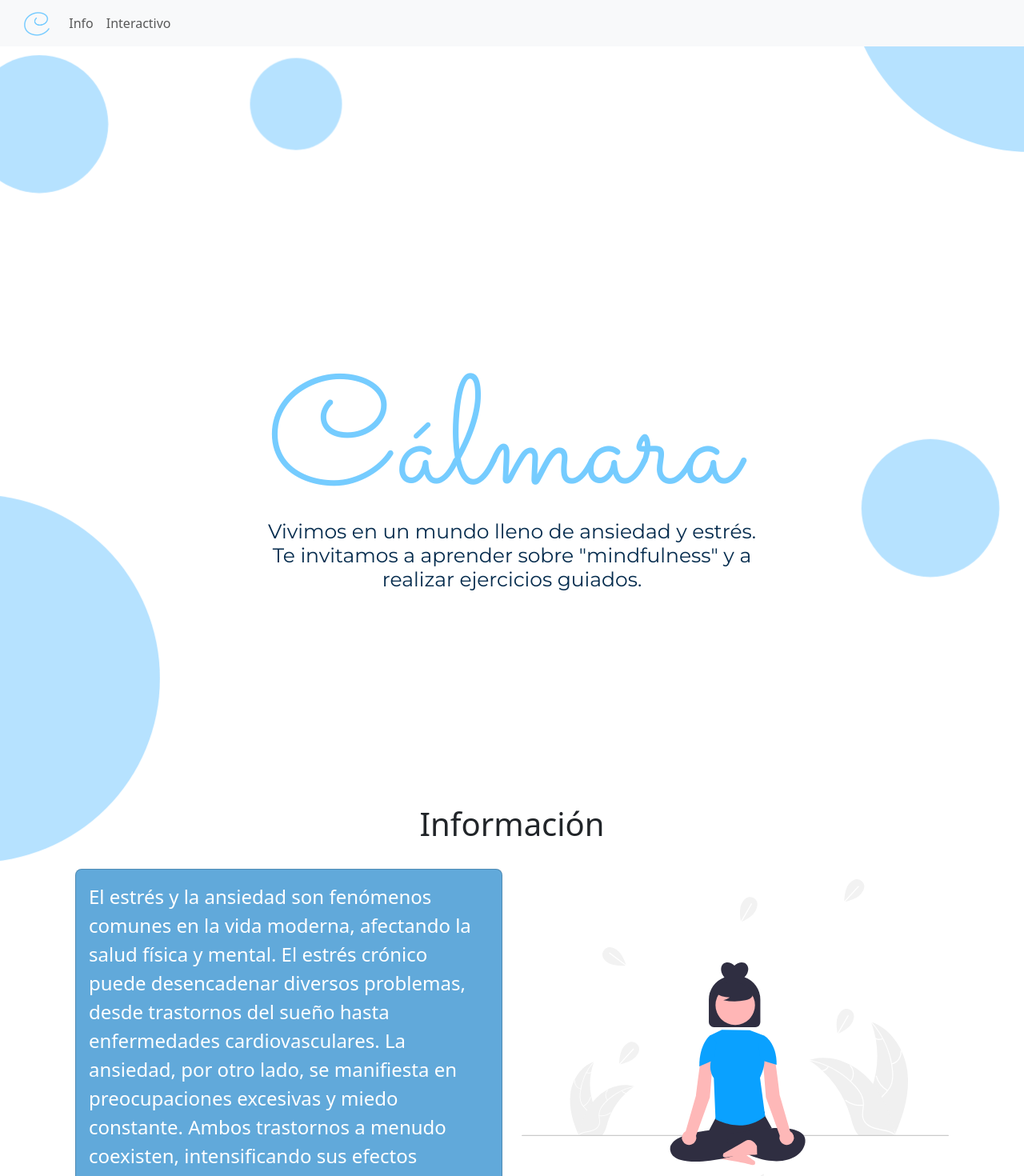
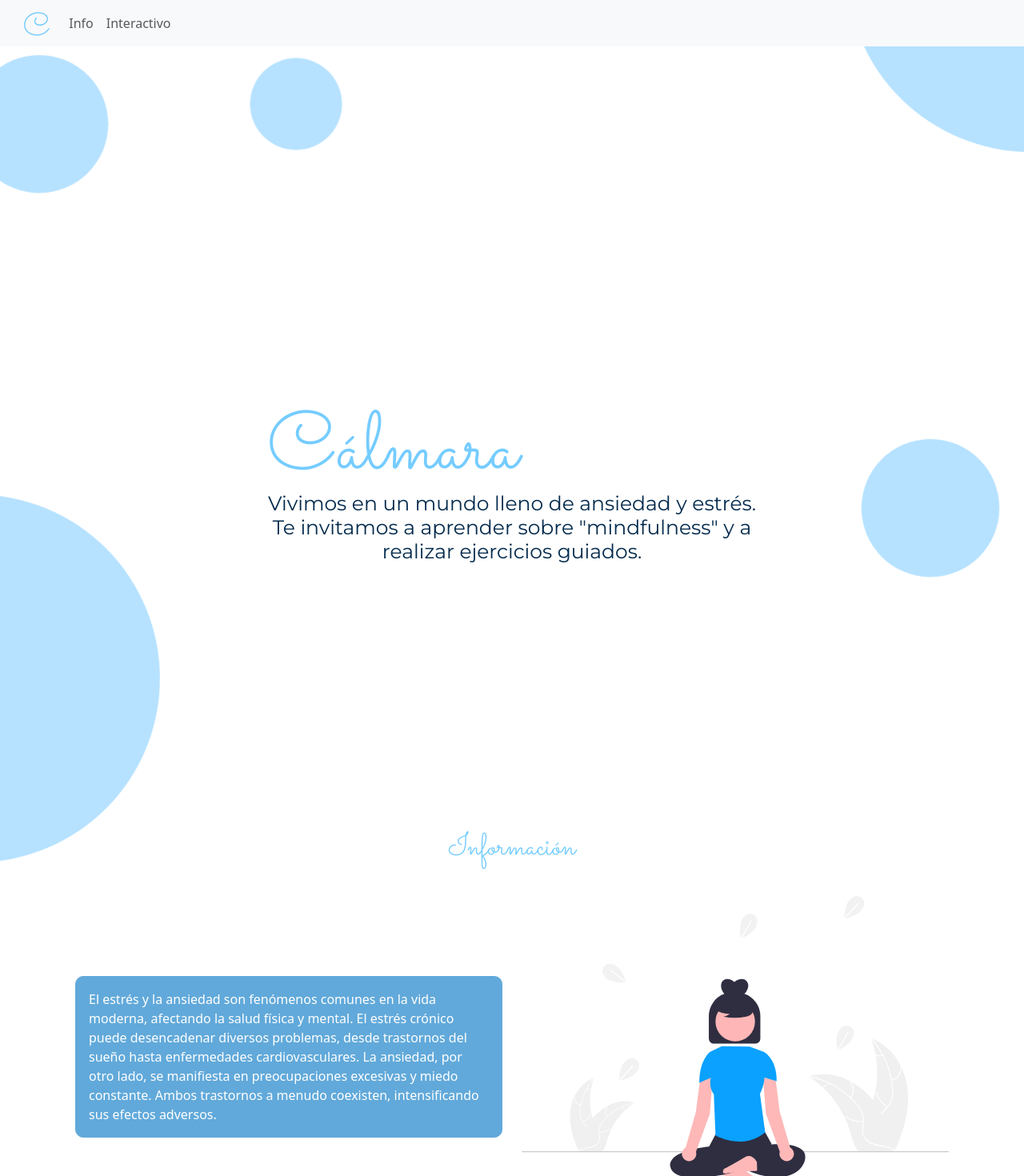
Before and after one commit to matiasngiambra/Calmara, a React (Vite) app: page / in a window 1280 px wide. Shown: the top 1470 px of the page at 80% size. Built offline with nearby package versions, Linux system fonts and the light colour scheme.

Commit message:
Add Changes

```diff
--- a/src/layout/components/nav/Nav.jsx
+++ b/src/layout/components/nav/Nav.jsx
@@ -5,9 +5,10 @@ import Nav from 'react-bootstrap/Nav';
 import Navbar from 'react-bootstrap/Navbar';
 import NavDropdown from 'react-bootstrap/NavDropdown';
 import { useNavigate} from "react-router-dom";
+import BackButton from '../../../components/backbutton/BackButton';
 
 
-const Navclass = () => {
+const Navclass = ( {isSecondary} ) => {
     let navigate = useNavigate();
     const handleScroll = (destino) => {
         const seccionDestino = document.getElementById(destino);
@@ -26,12 +27,13 @@ const Navclass = () => {
 
                 <a className="navbar-brand" href="#" onClick={() => navigate("/")}> <img style={{ marginLeft: '30px', height: '30px' }} src="../src/assets/images/Calmara-logo.png" alt="" /> </a>
                     <Navbar.Toggle aria-controls="responsive-navbar-nav" />
+                    {!isSecondary ?
                     <Navbar.Collapse id="responsive-navbar-nav">
                         <Nav className="me-auto">
                             <Nav.Link href="#" onClick={() => handleScroll('informationsection')}>Info</Nav.Link>
                             <Nav.Link href="#" onClick={() => handleScroll('interactivesection')} >Interactivo</Nav.Link>
                         </Nav>
-                    </Navbar.Collapse>
+                    </Navbar.Collapse> :  <BackButton></BackButton>}
 
             </Navbar>
 
--- a/src/pages/exercices/phraseoftheday/PhraseOfTheDay.jsx
+++ b/src/pages/exercices/phraseoftheday/PhraseOfTheDay.jsx
@@ -2,6 +2,8 @@ import React, { useEffect, useState } from 'react';
 import getRandomQuote from '../../../services/getRandomQuote';
 import CircleLayout from '../../../layout/components/CircleLayout';
 import { Col, Container, Row } from 'react-bootstrap';
+import FooterComponent from '../../../layout/components/footer/FooterComponent';
+import Navclass from '../../../layout/components/nav/Nav';
 
 export const PhraseOfTheDay = () => {
   const [loading, setLoading] = useState(true);
@@ -29,7 +31,7 @@ export const PhraseOfTheDay = () => {
   return (
     <div>
       <CircleLayout />
-
+      <Navclass isSecondary={true}></Navclass>
       <Container className="vh-100 d-flex justify-content-center align-items-center">
         <Row>
           <Col>
@@ -42,6 +44,9 @@ export const PhraseOfTheDay = () => {
           </Col>
         </Row>
       </Container>
+
+      <FooterComponent/>
+
     </div>
   );
 };
--- a/src/pages/exercices/whitenoise/WhiteNoise.jsx
+++ b/src/pages/exercices/whitenoise/WhiteNoise.jsx
@@ -6,6 +6,7 @@ import SoundBoxComponent from '../../../components/soundbox/SoundBoxComponent'
 import './whitenoise.css'
 import { useState } from 'react'
 import { useNavigate } from "react-router-dom";
+import FooterComponent from '../../../layout/components/footer/FooterComponent'
 
 
 const WhiteNoise = () => {
@@ -49,11 +50,8 @@ const WhiteNoise = () => {
 
     return (
         <>
-            <Nav></Nav>
-            <CircleLayout></CircleLayout>
-
-
-
+            <Nav isSecondary={true} />
+            <CircleLayout />
             <Container className='container' >
                 <h1 className='title'>White Noise</h1>
                 <h5 className='subtitle'>
@@ -77,6 +75,7 @@ const WhiteNoise = () => {
                     ))}
                 </div>
             </Container>
+            <FooterComponent></FooterComponent>
         </>
     )
 }
--- a/src/pages/landingPage/LandingPage.css
+++ b/src/pages/landingPage/LandingPage.css
@@ -11,7 +11,16 @@
 .title-main{
     font-family: 'Sacramento', cursive;
     line-height: 0.8 !important;
-    font-size: 15vw;
+    font-size: 8vw;
+    color: #75CCFF;
+    z-index: 3;
+}
+
+.title-secundary{
+    margin: 20px;
+    font-family: 'Sacramento', cursive;
+    line-height: 0.8 !important;
+    font-size: 3vw;
     color: #75CCFF;
     z-index: 3;
 }
--- a/src/pages/landingPage/components/information/Information.jsx
+++ b/src/pages/landingPage/components/information/Information.jsx
@@ -8,7 +8,7 @@ const Information = () => {
 
   return (
     <div className='section' id='informationsection'  >
-      <h1>Información</h1>
+      <div className='title-secundary'>Información</div>
       <LandingSectionRight
         svg={meditation1}
         text={
--- a/src/pages/landingPage/components/interactive/Interactive.css
+++ b/src/pages/landingPage/components/interactive/Interactive.css
@@ -1,6 +1,8 @@
 .button-interactive{
     background-color:#B6E2FF;
     margin: 10px;
+    padding: 40px;
+    font-size: 30px;
 
 }
 
--- a/src/pages/landingPage/components/interactive/Interactive.jsx
+++ b/src/pages/landingPage/components/interactive/Interactive.jsx
@@ -5,25 +5,24 @@ import '../interactive/Interactive.css'
 const Interactive = () => {
   return (
     <div className='section' id='interactivesection'>
-      <h1>Interactivo</h1>
-
+      <div className='title-secundary'>Interactivo</div>
       <div className='container-interactive'>
-
         <a href='/exercices/breath'>
           <Button className='button-interactive' variant="info">
             Respiración Guiada
           </Button>
         </a>
-
         <a href='/exercices/whitenoise'>
-          <Button className='button-interactive' variant="info">Sonidos ambiente</Button>
+          <Button className='button-interactive' variant="info">
+            Sonidos ambiente
+          </Button>
+        </a>
+        <a href='/exercices/phraseoftheday'>
+          <Button className='button-interactive' variant="info">
+            Frase del día
+          </Button>
         </a>
       </div>
-
-      <a href='/exercices/phraseoftheday'>
-        <Button variant="info">Frase del día</Button>
-      </a>
-
     </div>
   )
 }
--- a/src/pages/landingPage/components/landing-section/LandingSection.css
+++ b/src/pages/landingPage/components/landing-section/LandingSection.css
@@ -2,6 +2,7 @@
     background-color:#61a9da;
     color: white;
     padding: 20px;
-    border-radius: 8px; /* Bordes redondeados */
-    font-size: 3vh;
+    border-color:#61a9da;
+    border-radius: 10px; /* Bordes redondeados */
+    font-size: 2vh;
   }
```
